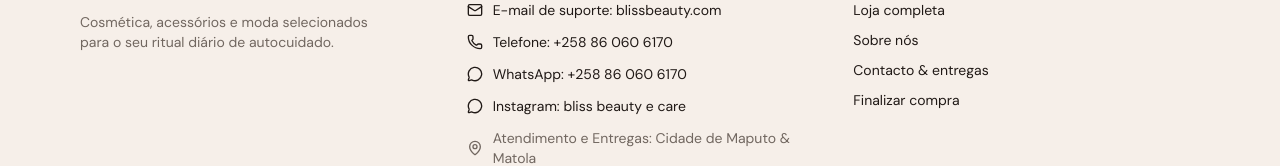
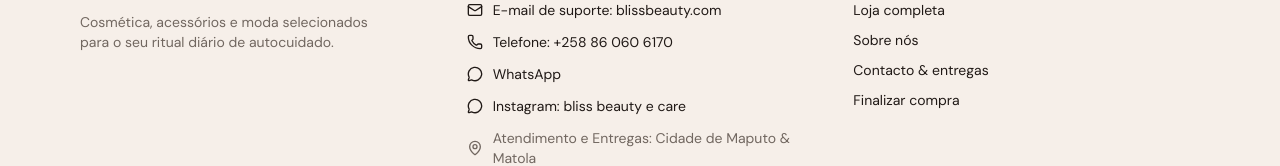
Before and after one commit to joseluiscunha18-lang/loja-online, a Next.js app: page /produto/neutrogena-refreshingly-clear in a window 1280 px wide. Shown: the part 1157-1323 px from the top of the page. Built offline with nearby package versions, Linux system fonts and the light colour scheme.

Commit message:
Replace Footer.tsx

```diff
--- a/components/site/Footer.tsx
+++ b/components/site/Footer.tsx
@@ -41,7 +41,7 @@ export function Footer() {
                   className="flex items-center gap-2.5 hover:text-muted-foreground"
                 >
                   <MessageCircle className="size-4 shrink-0" aria-hidden />
-                  <span>WhatsApp: {STORE.phoneDisplay}</span>
+                  <span>WhatsApp</span>
                 </a>
               </li>
               <li>
```
